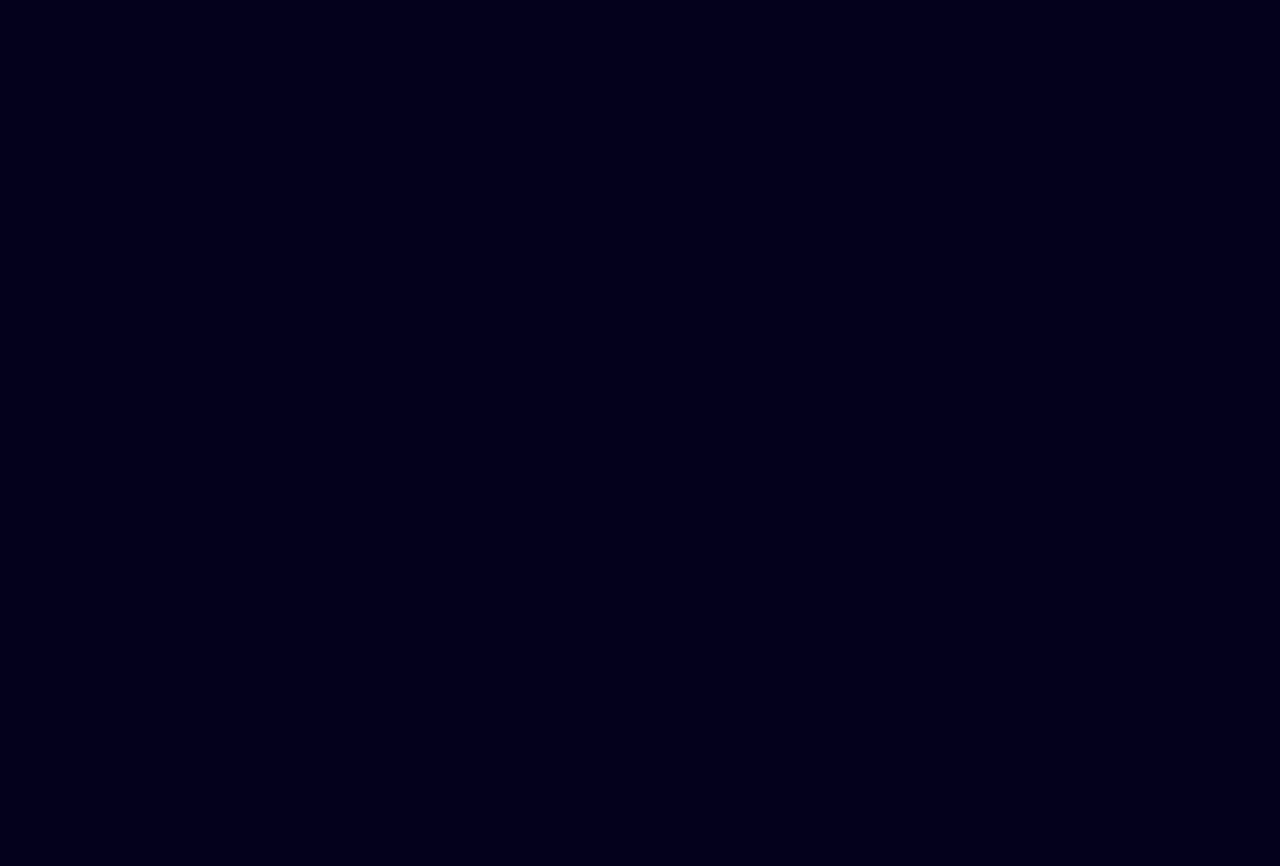
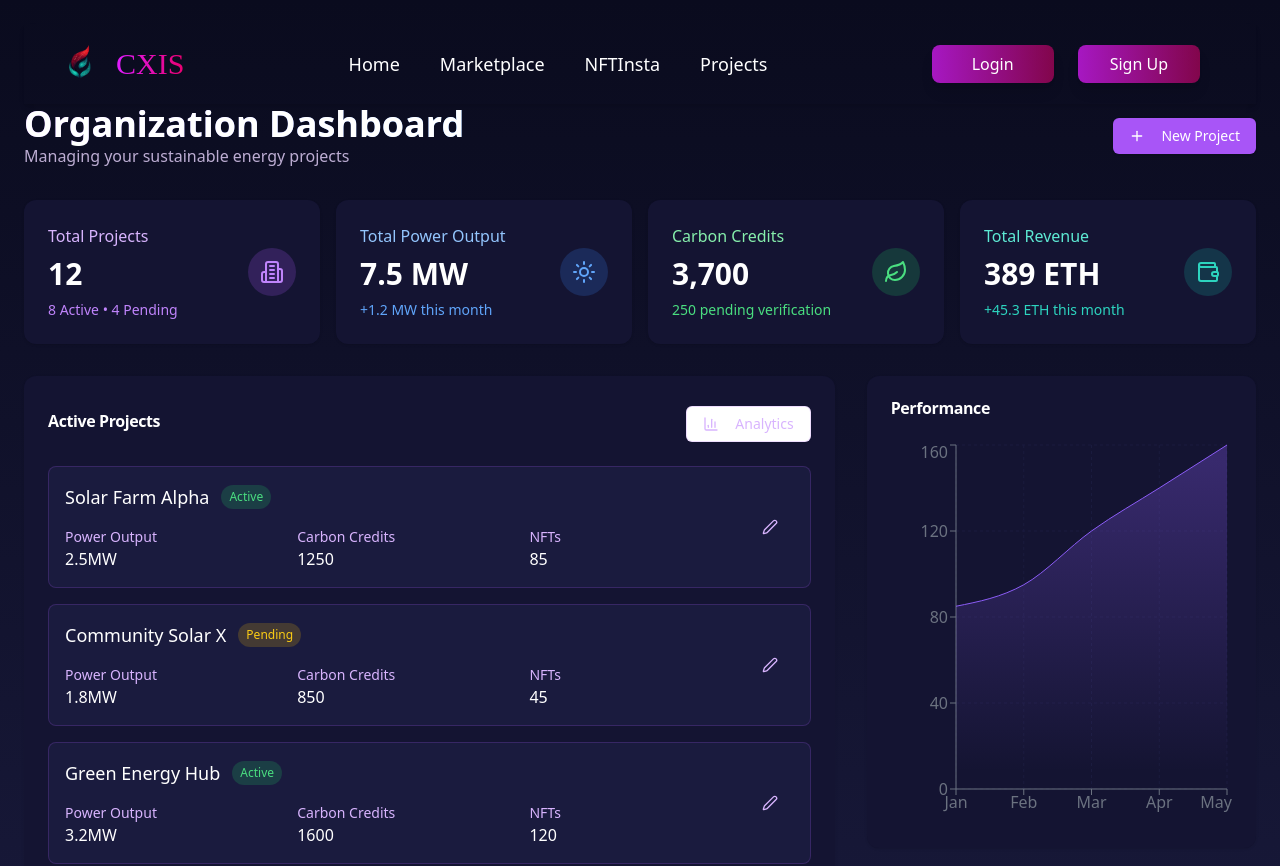
Before and after one commit to MuKulsoop/Carbonexis, a React (Vite) app: page /orgdashboard in a window 1280 px wide. Before the commit this address had no page. Shown: the top 866 px of the page. Before the commit the page ends 800 px from the top, so only its background shows below. Built offline with nearby package versions, Linux system fonts and the light colour scheme; a web font is replaced by a local one.

Commit message:
added both the dashboard to the navbar

```diff
--- a/src/App.jsx
+++ b/src/App.jsx
@@ -46,7 +46,8 @@ function App() {
             <Route path='/projects/create' exact element={<ProjectCreatePage />} />
             <Route path='/nft/create' exact element={<NFTcreate />} />
             <Route path='/nftinsta' exact element={<NFTInsta />} />
-            <Route path='/dashboard' exact element={<OrganizationDashboard />} />
+            <Route path='/orgdashboard' exact element={<OrganizationDashboard />} />
+            <Route path='/userdashboard' exact element={<UserDashboard />} />
           </Routes>
         )}
       </Router>
--- a/src/Components/Navbar.jsx
+++ b/src/Components/Navbar.jsx
@@ -38,8 +38,14 @@ function NavBar() {
       </motion.div>
 
       {/* Navigation Links */}
+
       <ul className="hidden md:flex space-x-10 text-lg text-white font-medium">
-        {["Home", "Marketplace", "NFTInsta", "Projects"].map((item, index) => (
+      <motion.li whileHover={{ y: -4, scale: 1.05, color: "#bb13e9" }}>
+            <Link to="/" className="hover:text-purple-400 transition duration-300">
+              Home
+            </Link>
+          </motion.li>
+        {["Marketplace", "NFTInsta", "Projects"].map((item, index) => (
           <motion.li
             key={index}
             whileHover={{ y: -4, scale: 1.05, color: "#bb13e9" }}
@@ -52,8 +58,15 @@ function NavBar() {
         ))}
         {isAuthenticated && (
           <motion.li whileHover={{ y: -4, scale: 1.05, color: "#bb13e9" }}>
-            <Link to="/dashboard" className="hover:text-purple-400 transition duration-300">
-              Dashboard
+            <Link to="/userdashboard" className="hover:text-purple-400 transition duration-300">
+              User Dashboard
+            </Link>
+          </motion.li>
+        )}
+        {isAuthenticated && (
+          <motion.li whileHover={{ y: -4, scale: 1.05, color: "#bb13e9" }}>
+            <Link to="/orgdashboard" className="hover:text-purple-400 transition duration-300">
+              Org Dashboard
             </Link>
           </motion.li>
         )}
--- a/src/Pages/CreateProject.jsx
+++ b/src/Pages/CreateProject.jsx
@@ -227,7 +227,7 @@ const NewProjectForm = () => {
                 />
               </div>
               <div>
-                <label className=" text-lg bg-gradient-to-r from-[#FFFFFF] to-[#0037ff] text-transparent bg-clip-text mb-2">
+                <label className=" text-lg bg-gradient-to-r from-[#FFFFFF] to-[#5c9de2] text-transparent bg-clip-text mb-2">
                   Owner Name
                 </label>
                 <input
@@ -241,7 +241,7 @@ const NewProjectForm = () => {
               <div>
                 <label className= "text-lg text-white/80 block mb-2">
                   Carbon {" "}
-                  <span className="text-lg bg-gradient-to-r  from-[#FFFFFFE6] to-[#0037ffe3] text-transparent bg-clip-text">
+                  <span className="text-lg bg-gradient-to-r  from-[#FFFFFFE6] to-[#5c9de2] text-transparent bg-clip-text">
                   Credits Issued
                   </span>
                 </label>
@@ -256,7 +256,7 @@ const NewProjectForm = () => {
               <div>
                 <label className="text-lg text-white/80 block mb-2">
                   Credits {" "}
-                  <span className="text-lg bg-gradient-to-r from-[#FFFFFFE6] to-[#0037ffe3] text-transparent bg-clip-text">
+                  <span className="text-lg bg-gradient-to-r from-[#FFFFFFE6] to-[#5c9de2] text-transparent bg-clip-text">
                   Price per ton
                   </span>
                 </label>
@@ -272,7 +272,7 @@ const NewProjectForm = () => {
 
             {/* Right Column */}
             <div>
-              <label className="bg-gradient-to-r from-[#FFFFFFE6] to-[#0037ffe3] text-transparent bg-clip-text mb-2">
+              <label className="bg-gradient-to-r from-[#FFFFFFE6] to-[#5c9de2] text-transparent bg-clip-text mb-2">
                 Location
               </label>
               <input
@@ -289,7 +289,8 @@ const NewProjectForm = () => {
           <div className="flex justify-end mt-6">
             <button
               type="submit"
-              className="px-6 py-2 bg-gradient-to-r from-[#FFFFFFE6] to-[#0037ffe3] text-transparent bg-clip-text transition-colors flex items-center gap-2"
+              className="relative px-10 py-2 bg-gradient-to-r from-[#e11cff5c] flex gap-3 justify-center items-center to-[#ea007133] text-white rounded-lg
+                shadow-lg transition duration-300 hover:shadow-purple-500/50"
             >
               POST
               <svg
--- a/src/Pages/Dashboard.jsx
+++ b/src/Pages/Dashboard.jsx
@@ -2,6 +2,7 @@ import React, { useState } from 'react';
 import { Card, CardContent, CardHeader, CardTitle } from "@/Components/ui/card";
 import { LineChart, Line, XAxis, YAxis, CartesianGrid, Tooltip, ResponsiveContainer, AreaChart, Area } from 'recharts';
 import { Leaf, Globe2, Wallet, Dock, Activity, Sun } from 'lucide-react';
+import NavBar from '@/Components/Navbar';
 
 const UserDashboard = () => {
   const [selectedPeriod, setSelectedPeriod] = useState('month');
@@ -22,6 +23,8 @@ const UserDashboard = () => {
 
   return (
     <div className="min-h-screen bg-[#0A0B1E] bg-gradient-to-b from-[#0A0B1E] to-[#1A1B3E] p-6">
+
+    <NavBar />
       {/* Header Section */}
       <div className="mb-8">
         <h1 className="text-4xl font-bold text-white bg-clip-text text-transparent bg-gradient-to-r from-purple-400 to-blue-400">
```
